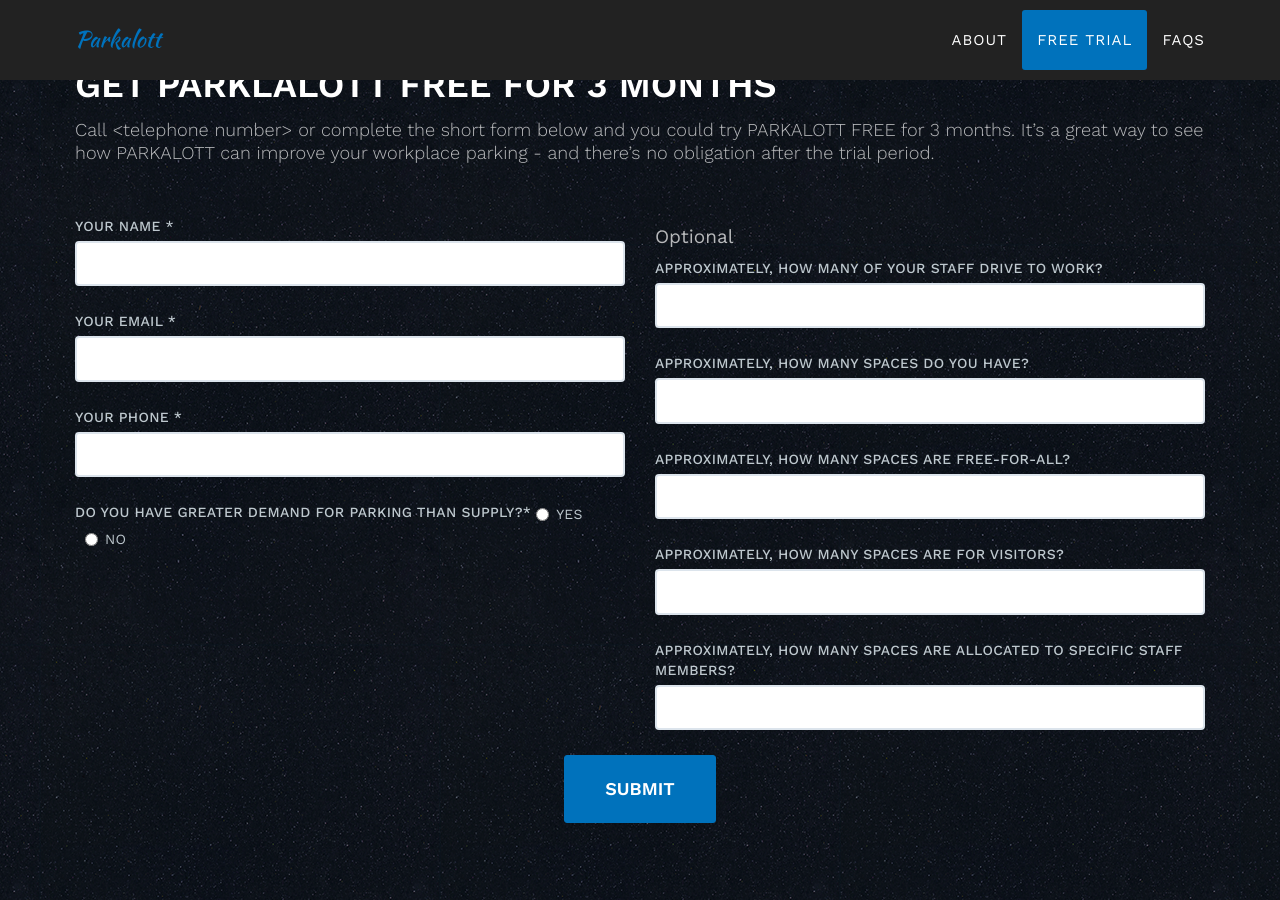
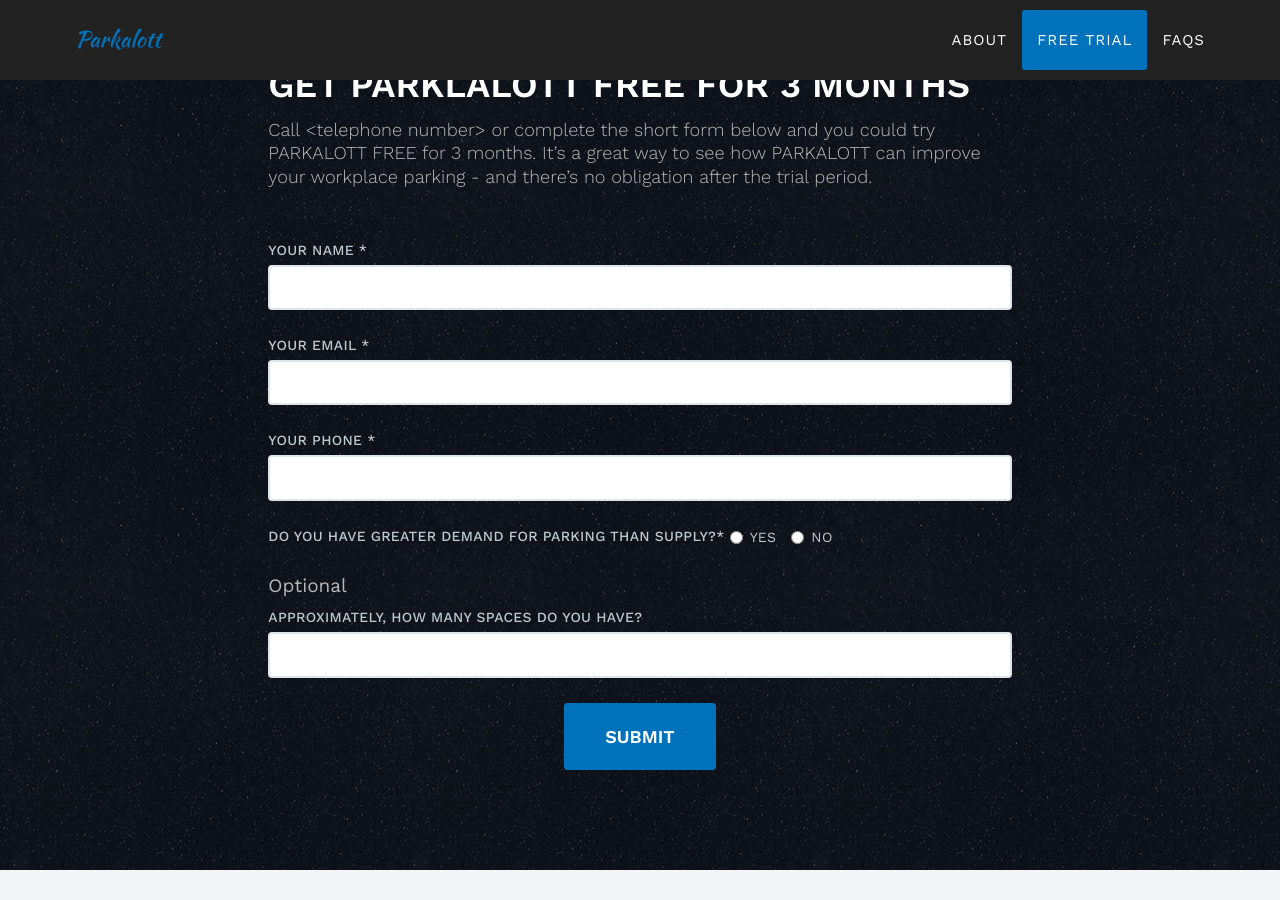
Before and after one commit to tonysusi/parkalott, a Jekyll site: the page built from index.html, in a window 1280 px wide and 900 px high, scrolled down 1717 px. Built offline with Jekyll 4.4.1, drawn with Linux system fonts in a browser that asks for light colours.

Commit message:
remove extra questions

```diff
--- a/_includes/contact.html
+++ b/_includes/contact.html
@@ -1,8 +1,7 @@
 <section id="contact">
     <div class="container">
         <div class="row">
-            <div class="col-lg-12">
-<!--                <h6>Try before you buy</h6>-->
+            <div class="col-md-8 col-md-offset-2">
                 <div class="intro-heading">Get PARKLALOTT FREE for 3 months</div>
                 <p>Call &lt;telephone number&gt; or complete the short form below and you could try PARKALOTT FREE for 3 months. It’s a great way to see how PARKALOTT can improve your workplace parking - and there’s no obligation after the trial period. </p>
             </div>
@@ -11,7 +10,7 @@
             <div class="col-lg-12">
                 <form name="sentMessage" id="contactForm" novalidate>
                     <div class="row">
-                        <div class="col-md-6">
+                        <div class="col-md-8 col-md-offset-2">
                             <div class="control-group form-group">
                                 <label for="name">Your name *</label>
                                 <input type="text" class="form-control" id="name" required data-validation-required-message="Please enter your name.">
@@ -34,28 +33,12 @@
                                 <label class="radio-inline">
                                     <input type="radio" name="demandOptions" id="demandNo" value="no"> No </label>
                             </div>
-                        </div>
-                        <div class="col-md-6">
-                           <h4>Optional</h4>
-                            <div class="control-group form-group">
-                                <label for="staffDrivers">Approximately, how many of your staff drive to work?</label>
-                                <input type="number" class="form-control" id="staffDrivers" required data-validation-required-message="Please enter number of staff drivers.">
-                                <p class="help-block text-danger"></p>
-                            </div>
-                            <div class="control-group form-group">
+                            <h4>Optional</h4>
+                                <div class="control-group form-group">
                                 <label for="parkingSpaces">Approximately, how many spaces do you have?</label>
                                 <input type="number" class="form-control" id="parkingSpaces" required data-validation-required-message="Please enter parking spaces.">
                                 <p class="help-block text-danger"></p>
                             </div>
-                            <div class="control-group form-group">
-                                <label for="freeSpaces">Approximately, how many spaces are free-for-all?</label>
-                                <input type="number" class="form-control" id="freeSpaces"> </div>
-                            <div class="control-group form-group">
-                                <label for="visitorSpaces">Approximately, how many spaces are for visitors?</label>
-                                <input type="number" class="form-control" id="visitorSpaces"> </div>
-                            <div class="control-group form-group">
-                                <label for="allocatedSpaces">Approximately, how many spaces are allocated to specific staff members?</label>
-                                <input type="number" class="form-control" id="allocatedSpaces"> </div>
                         </div>
                         <div class="clearfix"></div>
                         <div class="col-lg-12 text-center">
```
